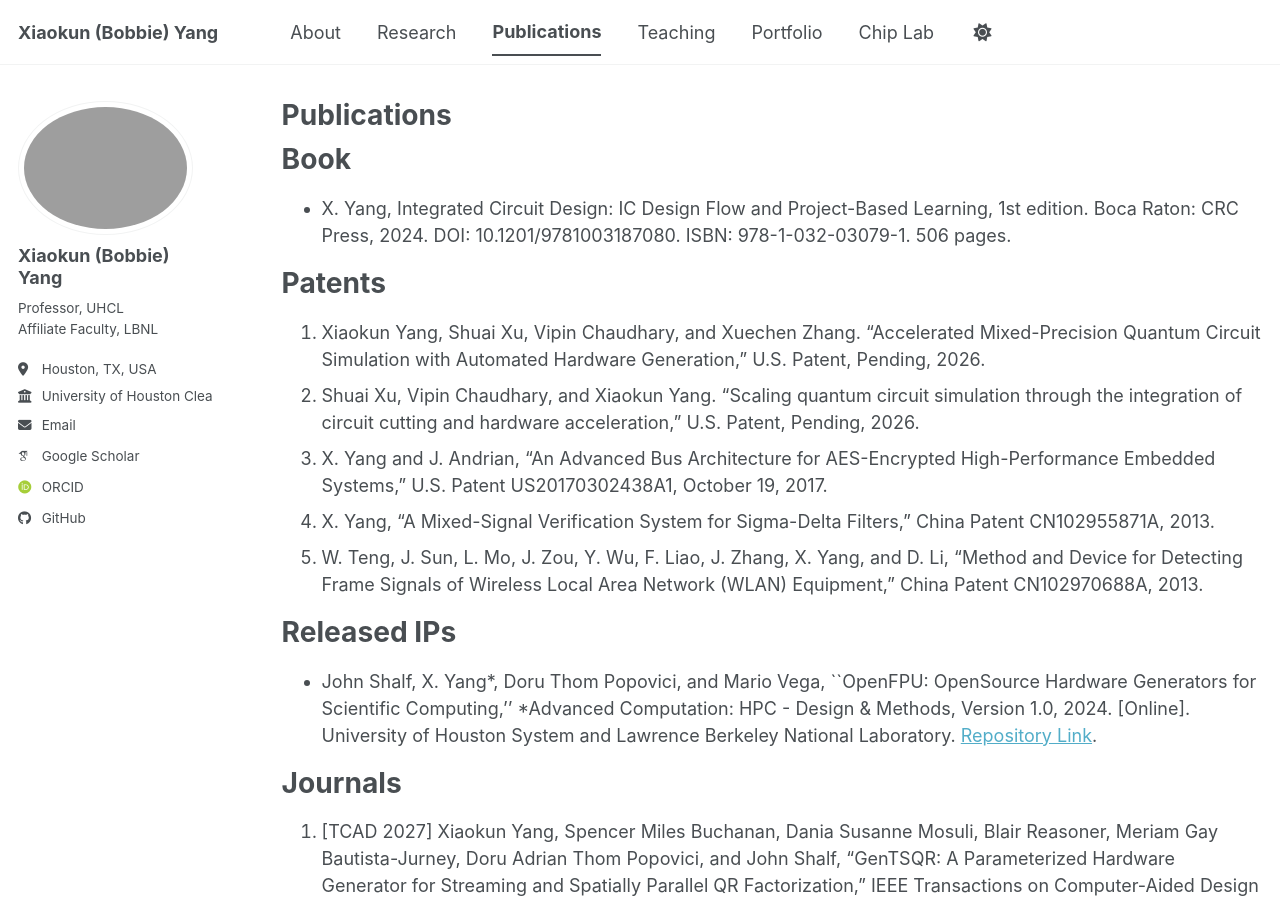
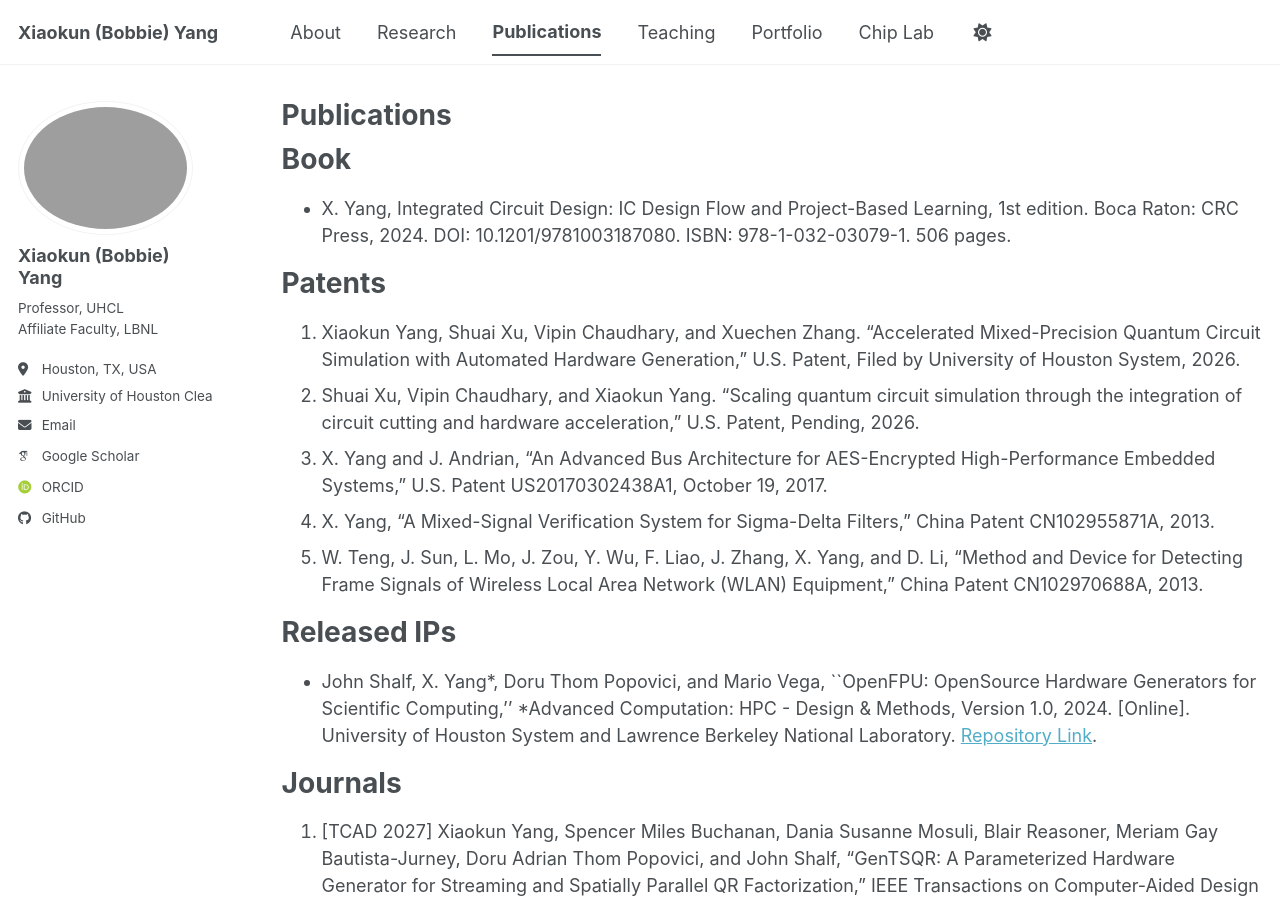
Before and after one commit to bobbieyang/bobbieyang.github.io, a Jekyll site: the page built from _pages/publications.md, in a window 1280 px wide and 900 px high. Built offline with Jekyll 4.4.1, drawn with Linux system fonts in a browser that asks for light colours; some web fonts are replaced; a script bundle is joined from its source files by our own code; library files that are not in the unit come from our copies.

Commit message:
Update publications.md

```diff
--- a/_pages/publications.md
+++ b/_pages/publications.md
@@ -15,7 +15,7 @@ Book
 
 Patents
 ======
-1. Xiaokun Yang, Shuai Xu, Vipin Chaudhary, and Xuechen Zhang. “Accelerated Mixed-Precision Quantum Circuit Simulation with Automated Hardware Generation,” U.S. Patent, Pending, 2026.
+1. Xiaokun Yang, Shuai Xu, Vipin Chaudhary, and Xuechen Zhang. “Accelerated Mixed-Precision Quantum Circuit Simulation with Automated Hardware Generation,” U.S. Patent, Filed by University of Houston System, 2026.
 2. Shuai Xu, Vipin Chaudhary, and Xiaokun Yang. “Scaling quantum circuit simulation through the integration of circuit cutting and hardware acceleration,” U.S. Patent, Pending, 2026.
 3. X. Yang and J. Andrian, “An Advanced Bus Architecture for AES-Encrypted High-Performance Embedded Systems,” U.S. Patent US20170302438A1, October 19, 2017.
 4. X. Yang, “A Mixed-Signal Verification System for Sigma-Delta Filters,” China Patent CN102955871A, 2013.
```
